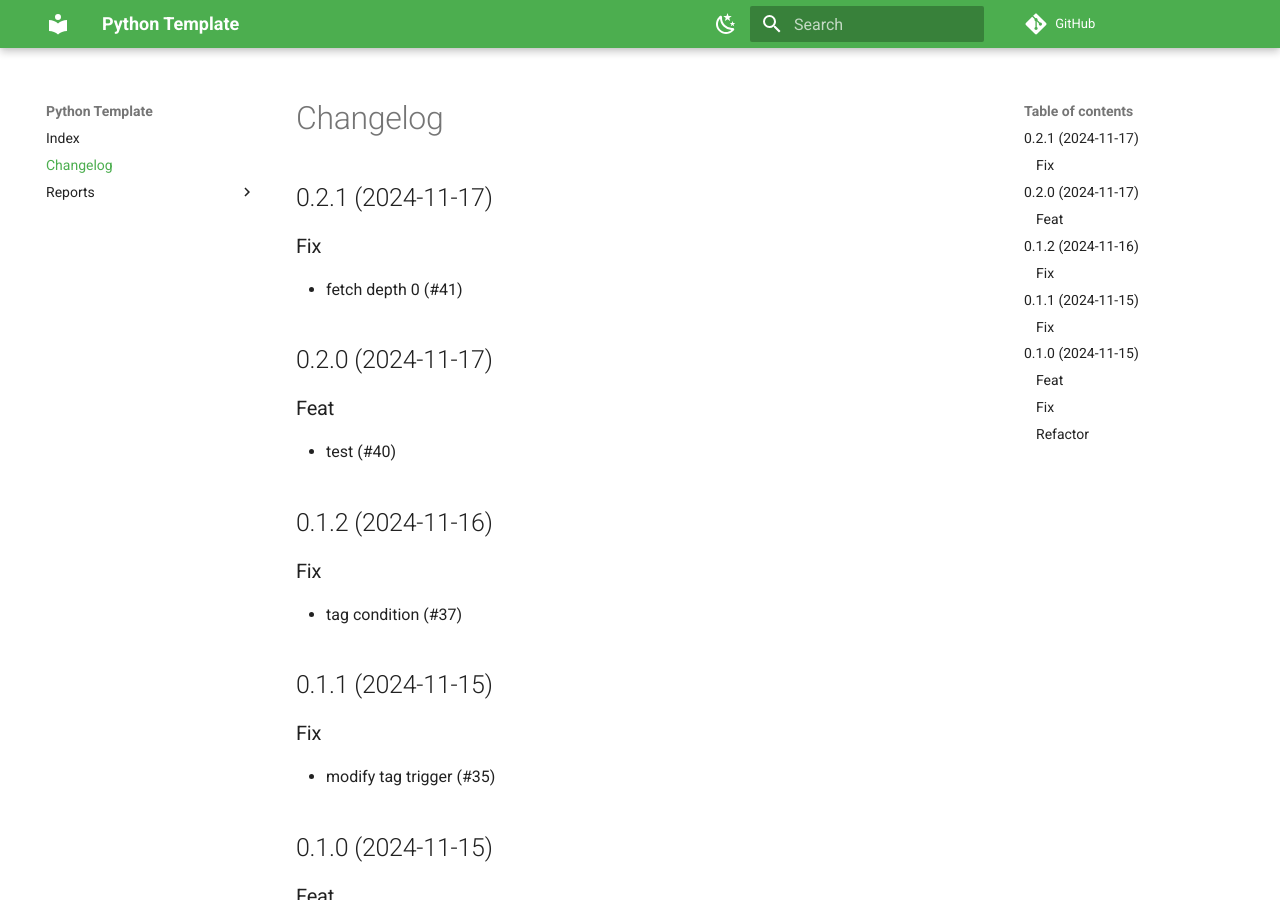
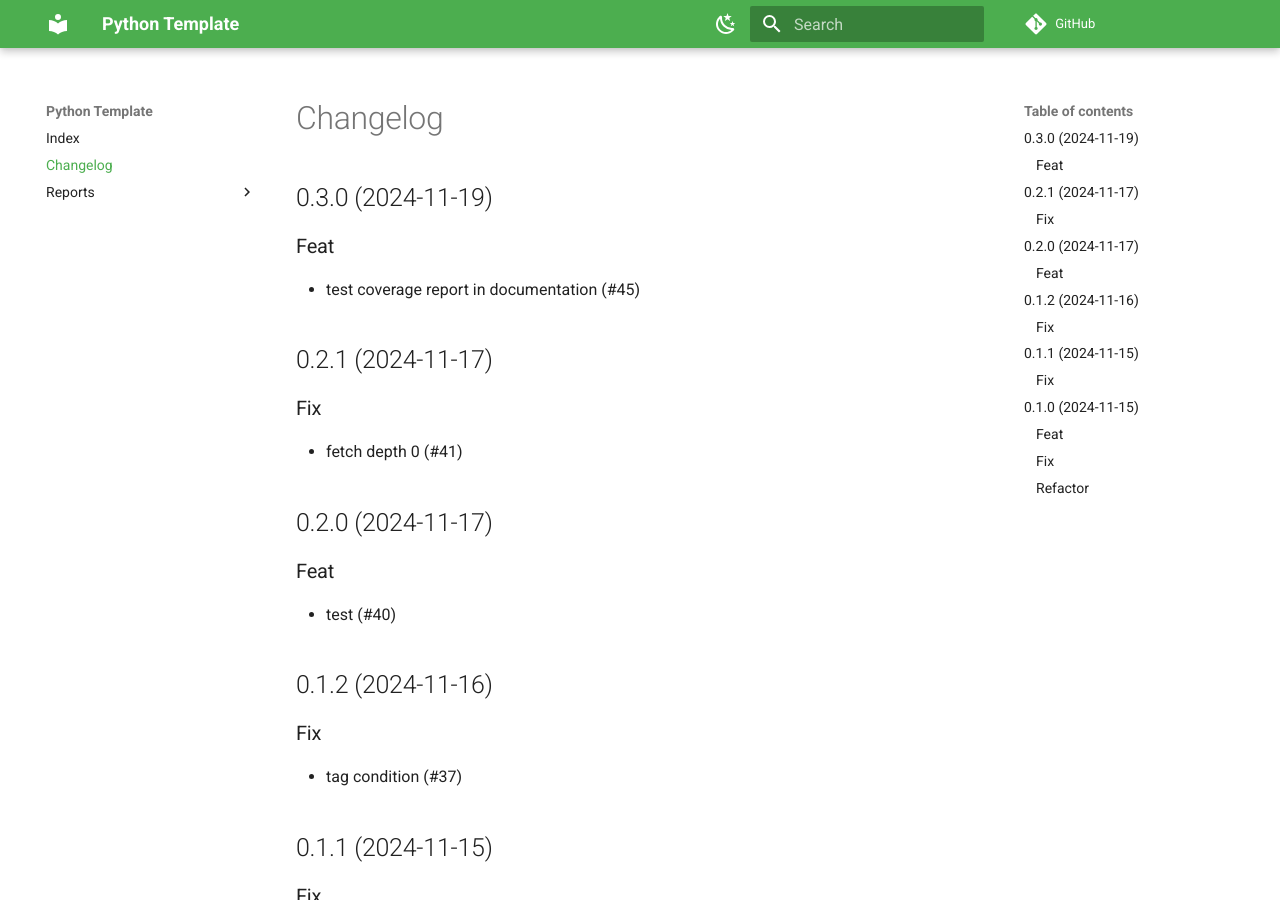
Before and after one commit to Willlumm/python-template, an MkDocs documentation site: the page built from docs/CHANGELOG.md, in a window 1280 px wide and 900 px high. Built offline with MkDocs 1.6.1 and Material for MkDocs 9.7.7, drawn with Linux system fonts in a browser that asks for light colours; comment, search, counter and statistics services are not loaded.

Commit message:
bump: version 0.2.1 → 0.3.0

```diff
--- a/docs/CHANGELOG.md
+++ b/docs/CHANGELOG.md
@@ -1,3 +1,9 @@
+## 0.3.0 (2024-11-19)
+
+### Feat
+
+- test coverage report in documentation (#45)
+
 ## 0.2.1 (2024-11-17)
 
 ### Fix
--- a/pyproject.toml
+++ b/pyproject.toml
@@ -1,6 +1,6 @@
 [project]
 name = "python-template"
-version = "0.2.1"
+version = "0.3.0"
 description = "A template for Python projects"
 readme = "README.md"
 requires-python = ">=3.13"
```
